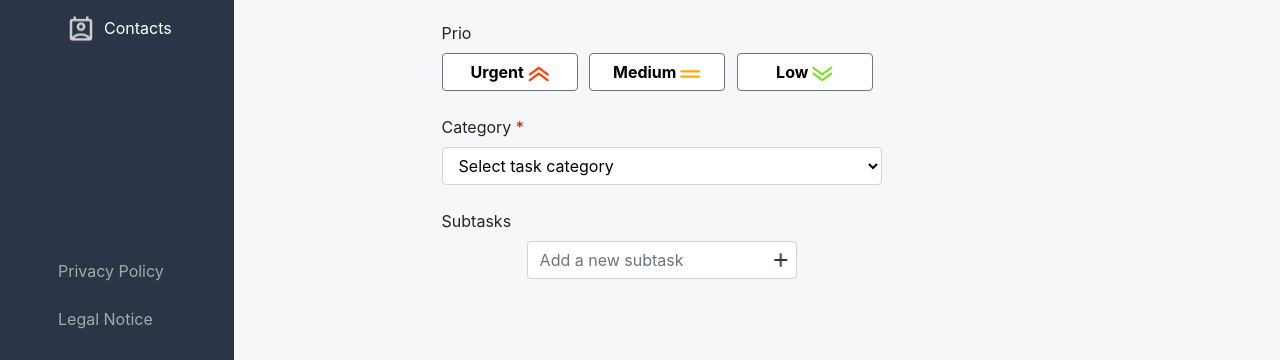
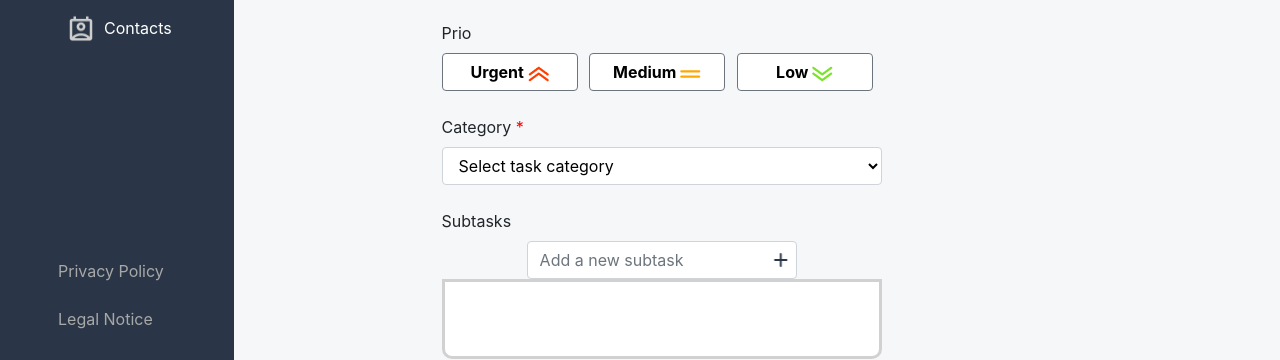
Before and after one commit to bwfront/Join, a website: page add_task.html in a window 1280 px wide. Both pictures are taken after a click on the picture 780 px from the left and 1021 px from the top of the page. Shown: the part 761-1121 px from the top of the page. Drawn offline with nearby package versions, Linux system fonts and the light colour scheme; no server answers.

Commit message:
Fixed Subtask Container

```diff
--- a/script.js
+++ b/script.js
@@ -320,6 +320,7 @@ function categoryColor(category) {
  * this function adds a subtask
  */
 function addSubTask() {
+  document.getElementById('subtask-container').style.display = 'block';
   let subTaskInput = document.getElementById("subtask-title-input").value;
   if (subTaskInput !== "") {
     subtask.push(subTaskInput);
@@ -351,6 +352,9 @@ function removeSubtaskAddTask(subTaskInput) {
   if (subtaskItem) {
     subtask = subtask.filter((task) => task !== subTaskInput);
     subtaskItem.remove();
+  }
+  if(subtask.length == 0){
+    document.getElementById('subtask-container').style.display = 'none';
   }
 }
 
--- a/styles/addtask.css
+++ b/styles/addtask.css
@@ -91,7 +91,15 @@ body {
   width: 24px;
   height: 24px;
 }
+#subtask-container{
+  display: none;
+  height: 80px;
+  overflow-y: scroll;
+  background-color: #ffffff;
+  border-radius: 0 0 10px 10px;
+  border: solid #d1d1d1;
 
+}
 .required-field::before {
   content: '*';
   color: red;
@@ -135,6 +143,7 @@ body {
   padding: 4px 8px;
   border-radius: 8px;
   align-items: center;
+  margin: -7px 0;
 }
 .subtask-list-hover:hover{
   background-color: #d1d1d1;
```
